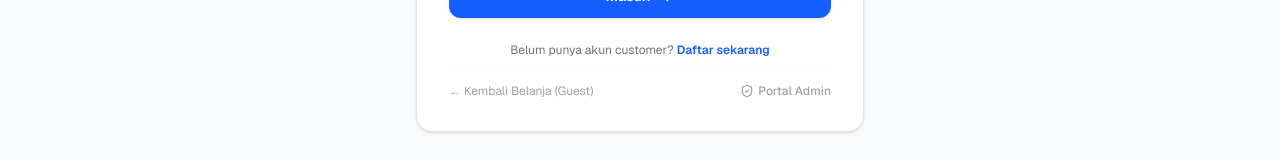
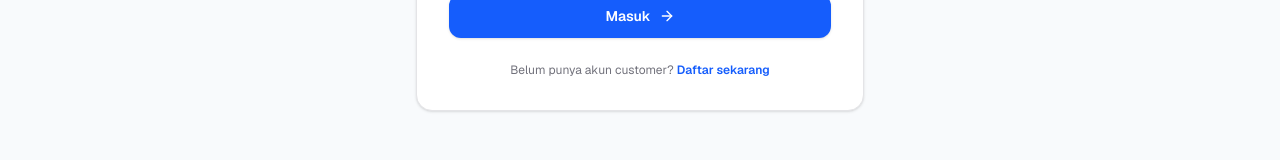
Before and after one commit to ulhaqjackyhaw/mini_ecommerce, a Next.js app: page /login in a window 1280 px wide. Shown: the part 539-699 px from the top of the page. Built offline with nearby package versions, Linux system fonts and the light colour scheme; no server answers.

Commit message:
feat: add customer login page with Supabase authentication and admin prevention

```diff
--- a/app/login/page.tsx
+++ b/app/login/page.tsx
@@ -200,21 +200,7 @@ function LoginContent() {
               </Link>
             </p>
 
-            <div className="border-t border-zinc-100 pt-3 dark:border-zinc-800 flex items-center justify-between text-zinc-400">
-              <Link
-                href="/"
-                className="hover:text-zinc-700 dark:hover:text-zinc-300"
-              >
-                ← Kembali Belanja (Guest)
-              </Link>
-              <Link
-                href="/admin/login"
-                className="inline-flex items-center gap-1 font-medium hover:text-blue-600 dark:hover:text-blue-400"
-              >
-                <ShieldCheck className="h-3.5 w-3.5" />
-                <span>Portal Admin</span>
-              </Link>
-            </div>
+
           </div>
         </div>
       </div>
```
